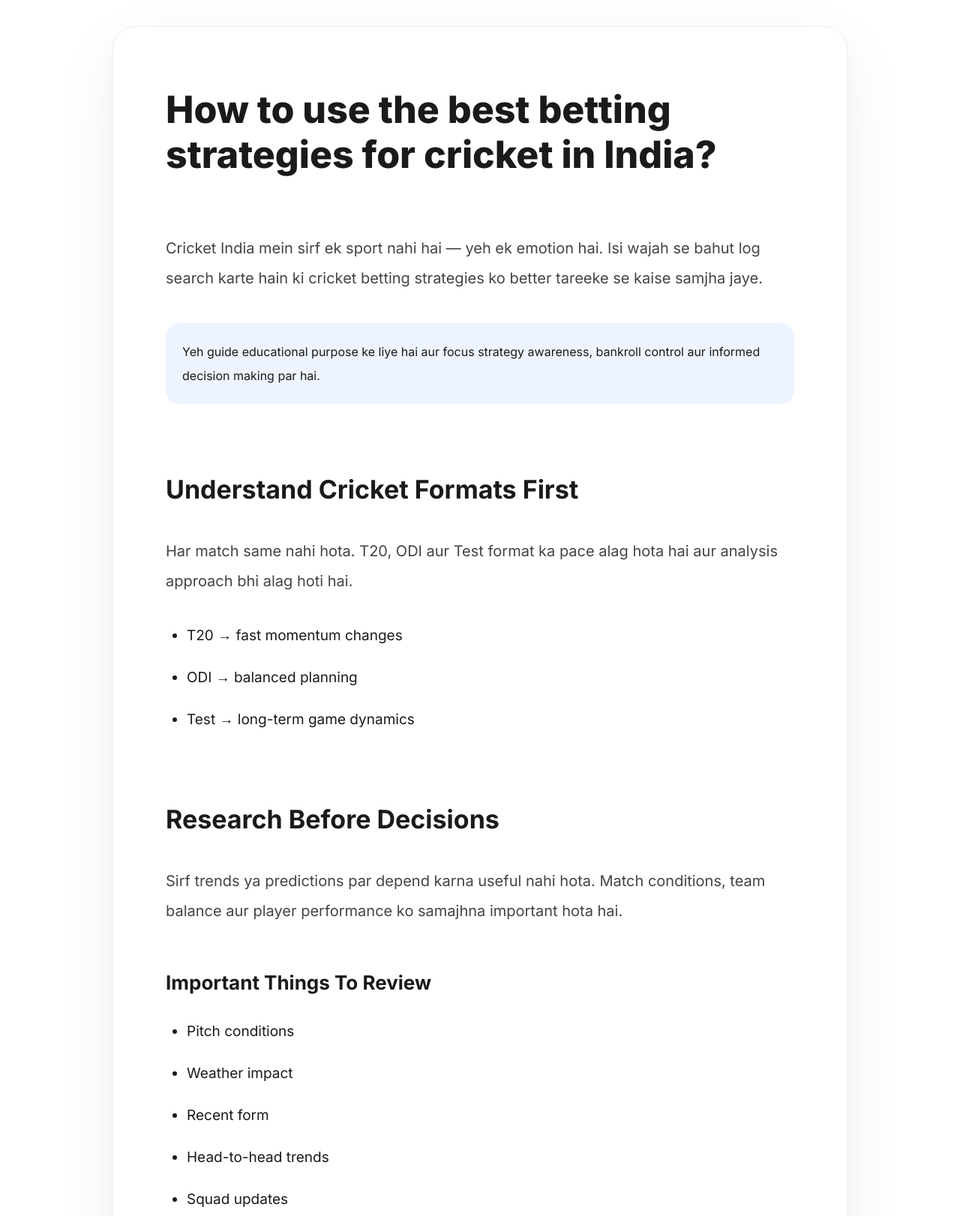
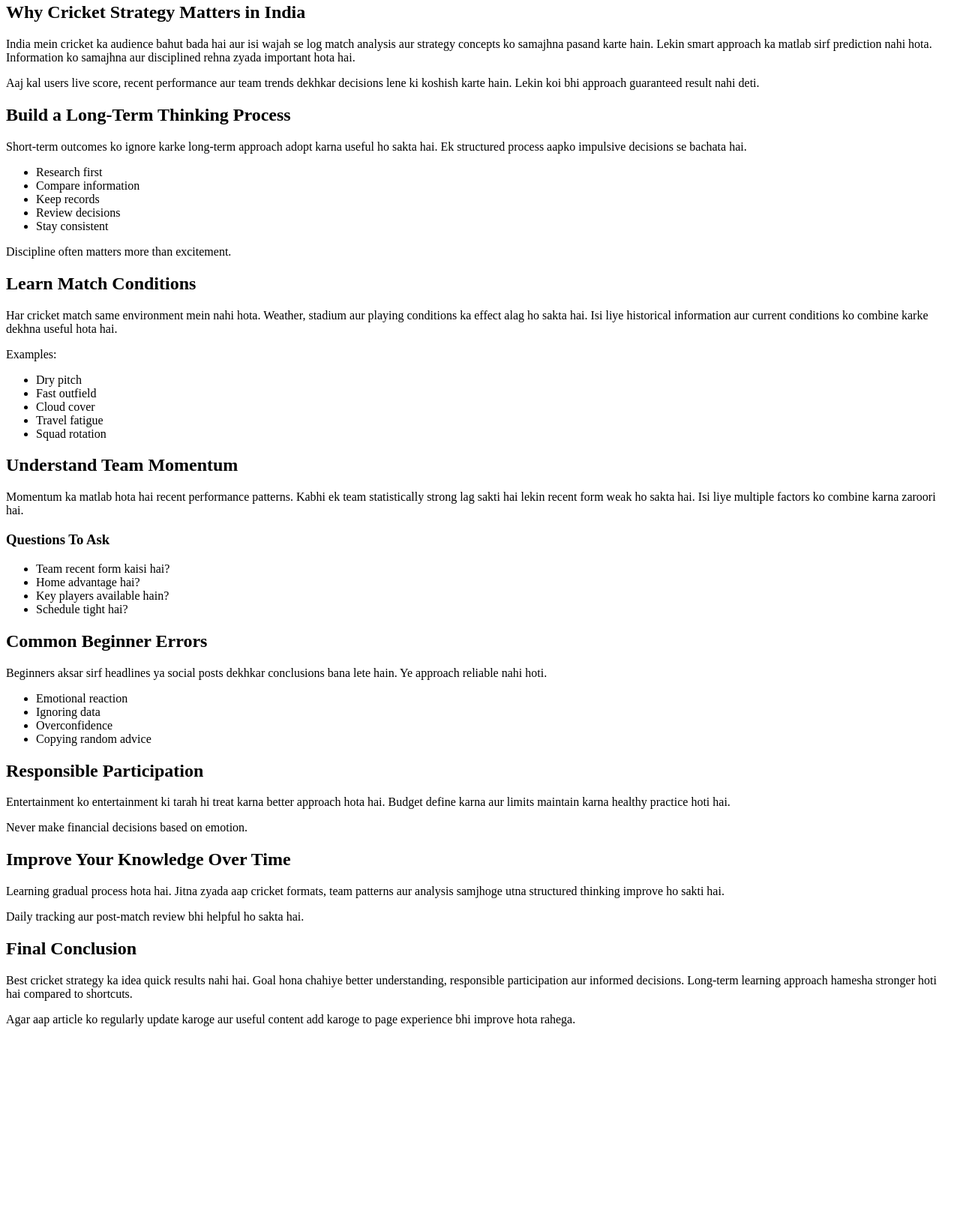
Before and after one commit to casino-india/cricket-betting-tips, a plain HTML site: page index.html in a window 1280 px wide. Shown: the part 5-1627 px from the top of the page at 75% size. After the commit the page ends 1390 px from the top, so only its background shows below. Drawn offline with Linux system fonts and the light colour scheme.

Commit message:
Update index.html

```diff
--- a/index.html
+++ b/index.html
@@ -1,253 +1,160 @@
-<!DOCTYPE html>
-<html lang="en">
-
-<head>
-
-<meta charset="UTF-8">
-
-<meta name="viewport" content="width=device-width, initial-scale=1">
-
-<title>How to use the best betting strategies for cricket in India?</title>
-
-<link rel="preconnect" href="https://fonts.googleapis.com">
-
-<link rel="preconnect" href="https://fonts.gstatic.com" crossorigin>
-
-<link href="https://fonts.googleapis.com/css2?family=Inter:wght@300;400;500;600;700;800&display=swap" rel="stylesheet">
-
-<style>
-
-*{
-margin:0;
-padding:0;
-box-sizing:border-box;
-}
-
-body{
-background:#ffffff;
-font-family:'Inter',sans-serif;
-color:#1a1a1a;
-line-height:2;
-padding:40px 18px;
-}
-
-.container{
-max-width:980px;
-margin:auto;
-}
-
-.article-card{
-background:#fff;
-border-radius:32px;
-padding:80px 70px;
-
-box-shadow:
-0 30px 90px rgba(0,0,0,.06),
-0 8px 25px rgba(0,0,0,.03);
-
-border:1px solid #f0f0f0;
-}
-
-h1{
-font-size:50px;
-font-weight:800;
-line-height:1.2;
-margin-bottom:50px;
-padding-bottom:25px;
-}
-
-h2{
-font-size:34px;
-margin-top:80px;
-margin-bottom:28px;
-}
-
-h3{
-font-size:26px;
-margin-top:50px;
-margin-bottom:20px;
-}
-
-p{
-font-size:20px;
-margin-bottom:34px;
-color:#444;
-}
-
-ul{
-padding-left:28px;
-margin-bottom:40px;
-}
-
-li{
-margin-bottom:18px;
-font-size:19px;
-}
-
-.highlight{
-background:#eef4ff;
-padding:22px;
-border-radius:18px;
-margin:40px 0;
-}
-
-@media(max-width:768px){
-
-.article-card{
-padding:34px 24px;
-}
-
-h1{
-font-size:36px;
-}
-
-h2{
-font-size:28px;
-}
-
-p{
-font-size:18px;
-}
-
-}
-
-</style>
-
-</head>
-
-<body>
-
-<div class="container">
-
-<div class="article-card">
-
-<article class="content">
-
-<h1>
-How to use the best betting strategies for cricket in India?
-</h1>
+<h2>
+Why Cricket Strategy Matters in India
+</h2>
 
 <p>
-Cricket India mein sirf ek sport nahi hai — yeh ek emotion hai.
-Isi wajah se bahut log search karte hain ki cricket betting strategies ko better tareeke se kaise samjha jaye.
+India mein cricket ka audience bahut bada hai aur isi wajah se log match analysis aur strategy concepts ko samajhna pasand karte hain.
+Lekin smart approach ka matlab sirf prediction nahi hota.
+Information ko samajhna aur disciplined rehna zyada important hota hai.
+</p>
+
+<p>
+Aaj kal users live score, recent performance aur team trends dekhkar decisions lene ki koshish karte hain.
+Lekin koi bhi approach guaranteed result nahi deti.
+</p>
+
+<h2>
+Build a Long-Term Thinking Process
+</h2>
+
+<p>
+Short-term outcomes ko ignore karke long-term approach adopt karna useful ho sakta hai.
+Ek structured process aapko impulsive decisions se bachata hai.
+</p>
+
+<ul>
+
+<li>Research first</li>
+
+<li>Compare information</li>
+
+<li>Keep records</li>
+
+<li>Review decisions</li>
+
+<li>Stay consistent</li>
+
+</ul>
+
+<div class="highlight">
+
+Discipline often matters more than excitement.
+
+</div>
+
+<h2>
+Learn Match Conditions
+</h2>
+
+<p>
+Har cricket match same environment mein nahi hota.
+Weather, stadium aur playing conditions ka effect alag ho sakta hai.
+Isi liye historical information aur current conditions ko combine karke dekhna useful hota hai.
+</p>
+
+<p>
+Examples:
+</p>
+
+<ul>
+
+<li>Dry pitch</li>
+
+<li>Fast outfield</li>
+
+<li>Cloud cover</li>
+
+<li>Travel fatigue</li>
+
+<li>Squad rotation</li>
+
+</ul>
+
+<h2>
+Understand Team Momentum
+</h2>
+
+<p>
+Momentum ka matlab hota hai recent performance patterns.
+Kabhi ek team statistically strong lag sakti hai lekin recent form weak ho sakta hai.
+Isi liye multiple factors ko combine karna zaroori hai.
+</p>
+
+<h3>
+Questions To Ask
+</h3>
+
+<ul>
+
+<li>Team recent form kaisi hai?</li>
+
+<li>Home advantage hai?</li>
+
+<li>Key players available hain?</li>
+
+<li>Schedule tight hai?</li>
+
+</ul>
+
+<h2>
+Common Beginner Errors
+</h2>
+
+<p>
+Beginners aksar sirf headlines ya social posts dekhkar conclusions bana lete hain.
+Ye approach reliable nahi hoti.
+</p>
+
+<ul>
+
+<li>Emotional reaction</li>
+
+<li>Ignoring data</li>
+
+<li>Overconfidence</li>
+
+<li>Copying random advice</li>
+
+</ul>
+
+<h2>
+Responsible Participation
+</h2>
+
+<p>
+Entertainment ko entertainment ki tarah hi treat karna better approach hota hai.
+Budget define karna aur limits maintain karna healthy practice hoti hai.
 </p>
 
 <div class="highlight">
 
-Yeh guide educational purpose ke liye hai aur focus strategy awareness, bankroll control aur informed decision making par hai.
+Never make financial decisions based on emotion.
 
 </div>
 
 <h2>
-Understand Cricket Formats First
+Improve Your Knowledge Over Time
 </h2>
 
 <p>
-Har match same nahi hota.
-T20, ODI aur Test format ka pace alag hota hai aur analysis approach bhi alag hoti hai.
+Learning gradual process hota hai.
+Jitna zyada aap cricket formats, team patterns aur analysis samjhoge utna structured thinking improve ho sakti hai.
 </p>
 
-<ul>
-
-<li>T20 → fast momentum changes</li>
-
-<li>ODI → balanced planning</li>
-
-<li>Test → long-term game dynamics</li>
-
-</ul>
+<p>
+Daily tracking aur post-match review bhi helpful ho sakta hai.
+</p>
 
 <h2>
-Research Before Decisions
+Final Conclusion
 </h2>
 
 <p>
-Sirf trends ya predictions par depend karna useful nahi hota.
-Match conditions, team balance aur player performance ko samajhna important hota hai.
+Best cricket strategy ka idea quick results nahi hai.
+Goal hona chahiye better understanding, responsible participation aur informed decisions.
+Long-term learning approach hamesha stronger hoti hai compared to shortcuts.
 </p>
 
-<h3>
-Important Things To Review
-</h3>
-
-<ul>
-
-<li>Pitch conditions</li>
-
-<li>Weather impact</li>
-
-<li>Recent form</li>
-
-<li>Head-to-head trends</li>
-
-<li>Squad updates</li>
-
-</ul>
-
-<h2>
-Bankroll Planning
-</h2>
-
 <p>
-Responsible approach ka sabse important part bankroll management hota hai.
-Kabhi bhi pressure mein decisions avoid karo.
+Agar aap article ko regularly update karoge aur useful content add karoge to page experience bhi improve hota rahega.
 </p>
-
-<div class="highlight">
-
-Fixed budget approach long-term control maintain karne mein help karti hai.
-
-</div>
-
-<h2>
-Avoid Common Mistakes
-</h2>
-
-<ul>
-
-<li>Emotional decisions</li>
-
-<li>Overconfidence</li>
-
-<li>Random predictions</li>
-
-<li>Loss chasing</li>
-
-</ul>
-
-<h2>
-Track Performance
-</h2>
-
-<p>
-Har decision ka record rakhne se future analysis improve hota hai.
-Notes maintain karna useful ho sakta hai.
-</p>
-
-<h2>
-Use Reliable Information Sources
-</h2>
-
-<p>
-Latest updates aur verified information ko preference do.
-Social media rumors se bachna better hota hai.
-</p>
-
-<h2>
-Final Thoughts
-</h2>
-
-<p>
-Best cricket strategies ka matlab guaranteed result nahi hota.
-Research, discipline aur responsible approach sabse important factors hain.
-</p>
-
-</article>
-
-</div>
-
-</div>
-
-</body>
-
-</html>
```
